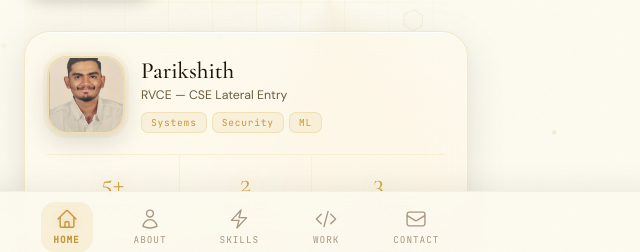
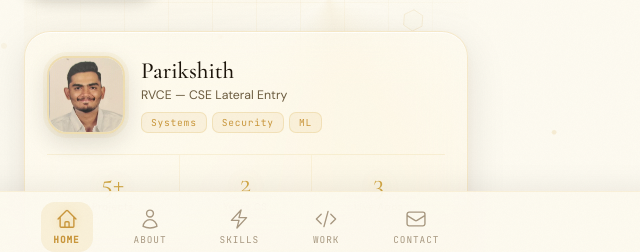
Before and after one commit to Parik-2006/PORTFOLIO, a website: page frontend/public/mobile-portfolio.html in a window 1280 px wide. Shown: the part 538-790 px from the top of the page, 394-1034 px from the left. Drawn offline with nearby package versions, Linux system fonts and the light colour scheme.

Commit message:
Fix passport photo cropping issue by setting object-position top

```diff
--- a/frontend/public/mobile-portfolio.html
+++ b/frontend/public/mobile-portfolio.html
@@ -73,7 +73,7 @@
     .profile-card-inner{padding:24px 22px 20px;display:flex;gap:16px;align-items:center}
     .profile-img-wrap{width:78px;height:78px;flex-shrink:0;border-radius:20px;overflow:hidden;border:2px solid rgba(212,168,67,0.35);box-shadow:0 8px 24px rgba(26,18,8,0.14),0 0 0 4px rgba(212,168,67,0.07);position:relative}
     .profile-img-wrap::after{content:'';position:absolute;inset:0;background:linear-gradient(135deg,rgba(255,255,255,0.15) 0%,transparent 60%);border-radius:18px;pointer-events:none}
-    .profile-img-wrap img{width:100%;height:100%;object-fit:cover}
+    .profile-img-wrap img{width:100%;height:100%;object-fit:cover;object-position:top}
     .profile-info{flex:1}
     .profile-name{font-family:'Cormorant Garamond',serif;font-size:1.45rem;font-weight:500;color:var(--ink9);margin-bottom:2px}
     .profile-role{font-size:0.77rem;color:var(--ink5);margin-bottom:9px}
```
